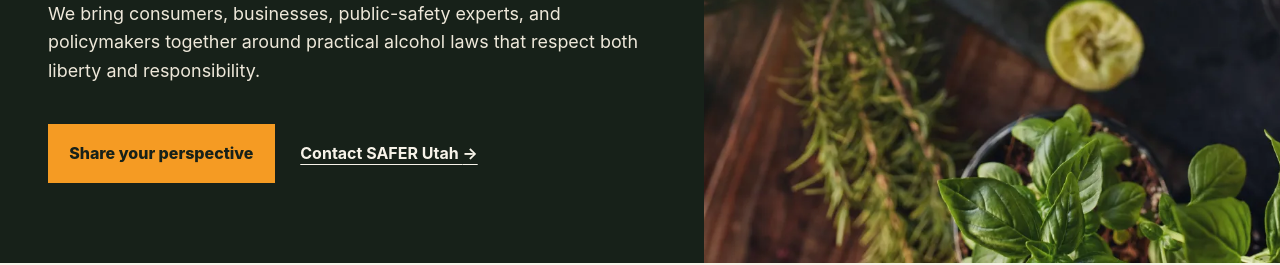
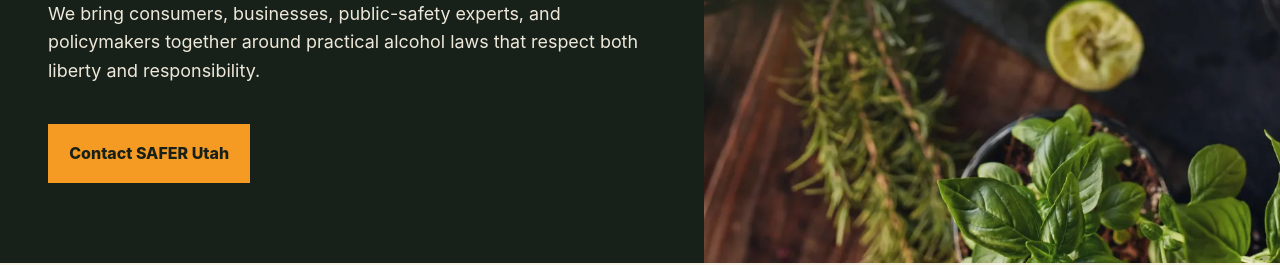
Before and after one commit to carlkibler/saferut, a plain HTML site: page public/index.html in a window 1280 px wide. Shown: the part 554-819 px from the top of the page. Drawn offline with Linux system fonts and the light colour scheme.

Commit message:
Remove closed survey links

```diff
--- a/public/index.html
+++ b/public/index.html
@@ -38,8 +38,7 @@
         <h1>Sensible alcohol policy.<br><em>Safer communities.</em></h1>
         <p class="lede">We bring consumers, businesses, public-safety experts, and policymakers together around practical alcohol laws that respect both liberty and responsibility.</p>
         <div class="actions">
-          <a class="button" href="https://survey.zohopublic.com/zs/VgBquM">Share your perspective</a>
-          <a class="text-link" href="mailto:info@saferut.org">Contact SAFER Utah <span aria-hidden="true">→</span></a>
+          <a class="button" href="mailto:info@saferut.org">Contact SAFER Utah</a>
         </div>
       </div>
       <div class="hero-image" role="img" aria-label="Cocktails being prepared on a bar"></div>
@@ -85,7 +84,6 @@
         <h2>Policy is better when the people living with it speak up.</h2>
       </div>
       <div class="involve-links">
-        <a href="https://survey.zohopublic.com/zs/VgBquM"><strong>Take the Booze Barometer</strong><span>Tell us what is working—and what is not. →</span></a>
         <a href="mailto:info@saferut.org"><strong>Share your story</strong><span>Tell us how Utah's alcohol laws affect you. →</span></a>
         <a href="https://secure.fundhero.com/safer-c4"><strong>Support the work</strong><span>Help fund research, education, and advocacy. →</span></a>
       </div>
```
